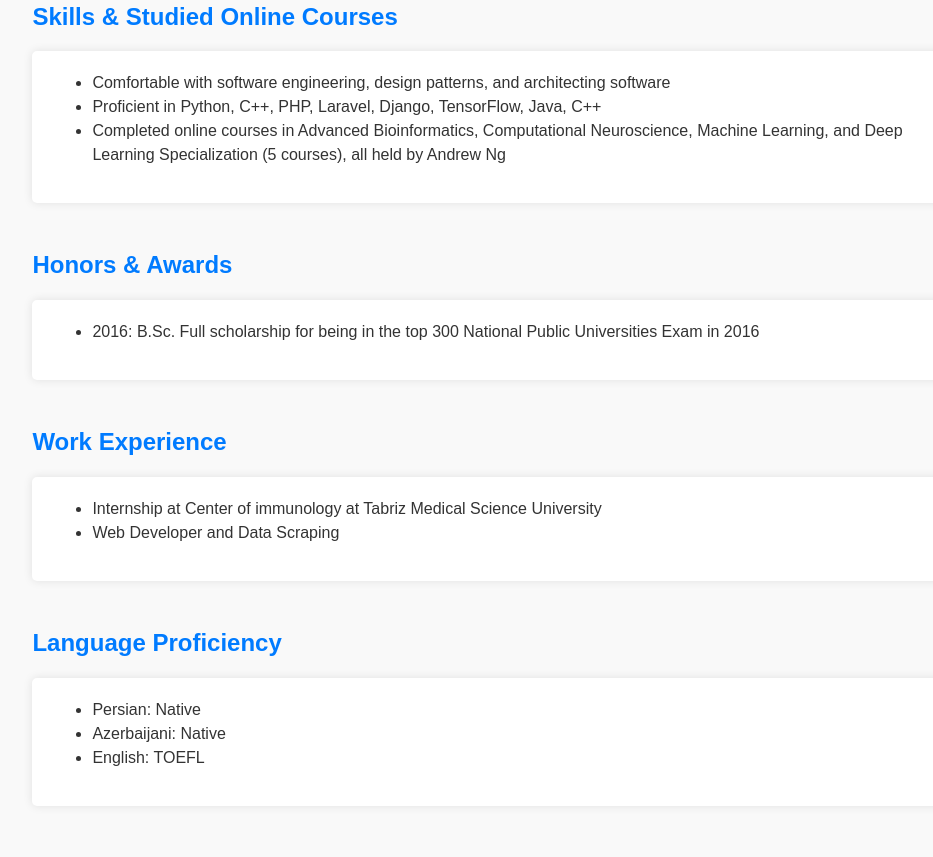
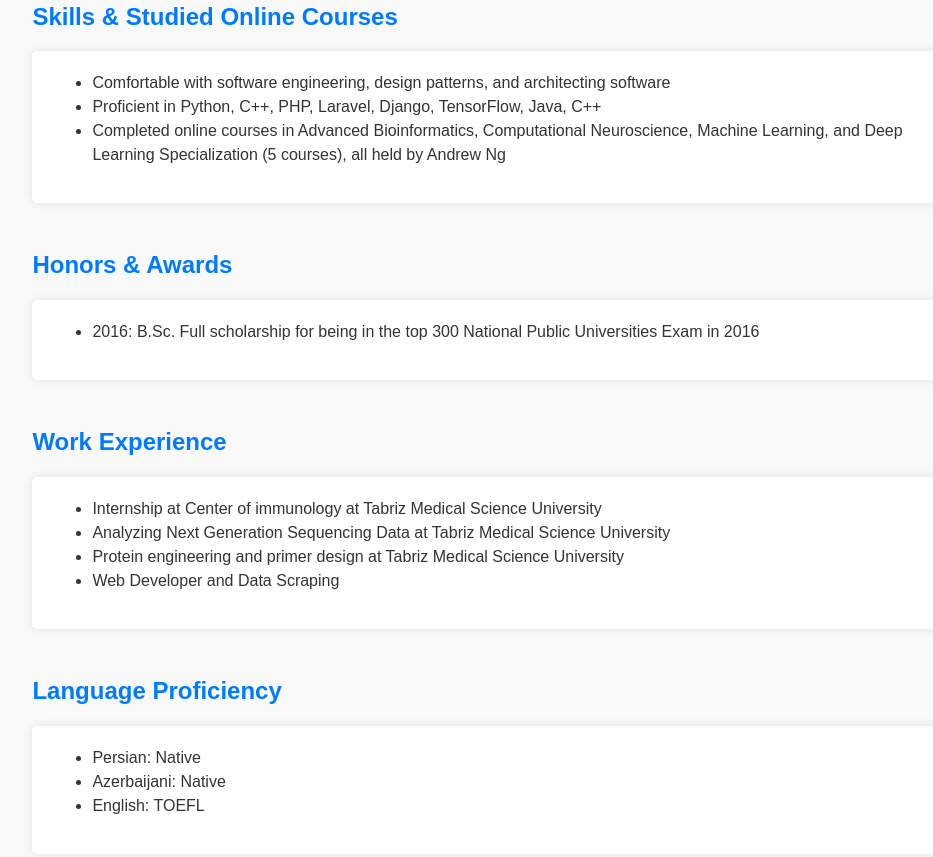
Before and after one commit to miladyousefi/miladyousefi.github.io, a plain HTML site: page index.html in a window 1280 px wide. Shown: the part 2794-3651 px from the top of the page, without its empty margins (309-1242 px from the left). Drawn offline with nearby package versions, Linux system fonts and the light colour scheme.

Commit message:
dockerize

```diff
--- a/index.html
+++ b/index.html
@@ -302,6 +302,12 @@
                             <li>
                                 Internship at Center of immunology at Tabriz Medical Science University
                             </li>
+                            <li>
+                                Analyzing Next Generation Sequencing Data at Tabriz Medical Science University
+                            </li>
+                            <li>
+                                Protein engineering and primer design at Tabriz Medical Science University
+                            </li>
                             <li>Web Developer and Data Scraping</li>
                         </ul>
                     </div>
```
